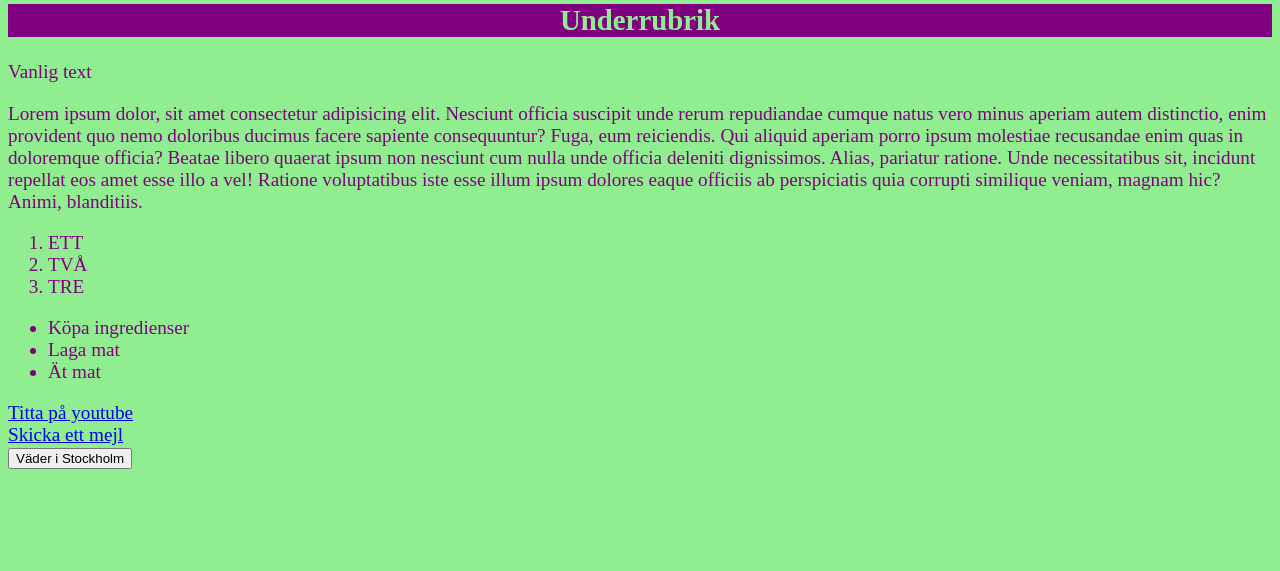
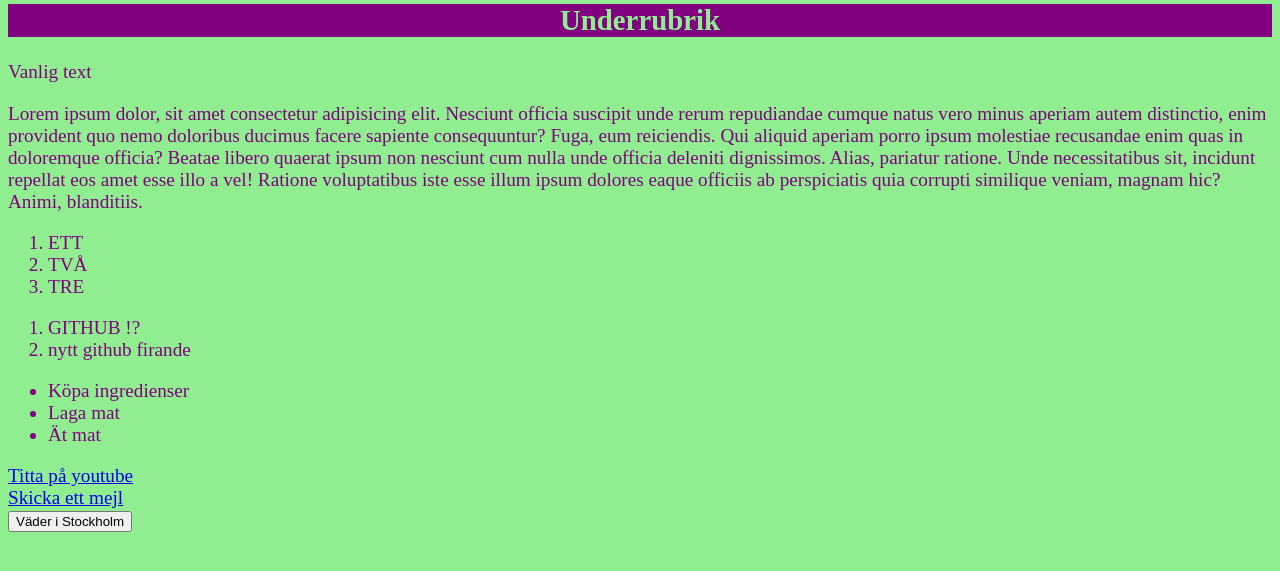
Before and after one commit to lucassundberg/webb_uppgifter, a plain HTML site: page index.html in a window 1280 px wide. Shown: the part 91-662 px from the top of the page. Drawn offline with Linux system fonts and the light colour scheme.

Commit message:
LA TILL TEXT

```diff
--- a/index.html
+++ b/index.html
@@ -20,6 +20,11 @@
         <li>TRE </li>
     </ol>
 
+    <ol>
+        <li>GITHUB !?</li>
+        <li>nytt github firande</li>
+    </ol>
+
     <ul>
         <li>Köpa ingredienser</li>
         <li>Laga mat</li>
```
